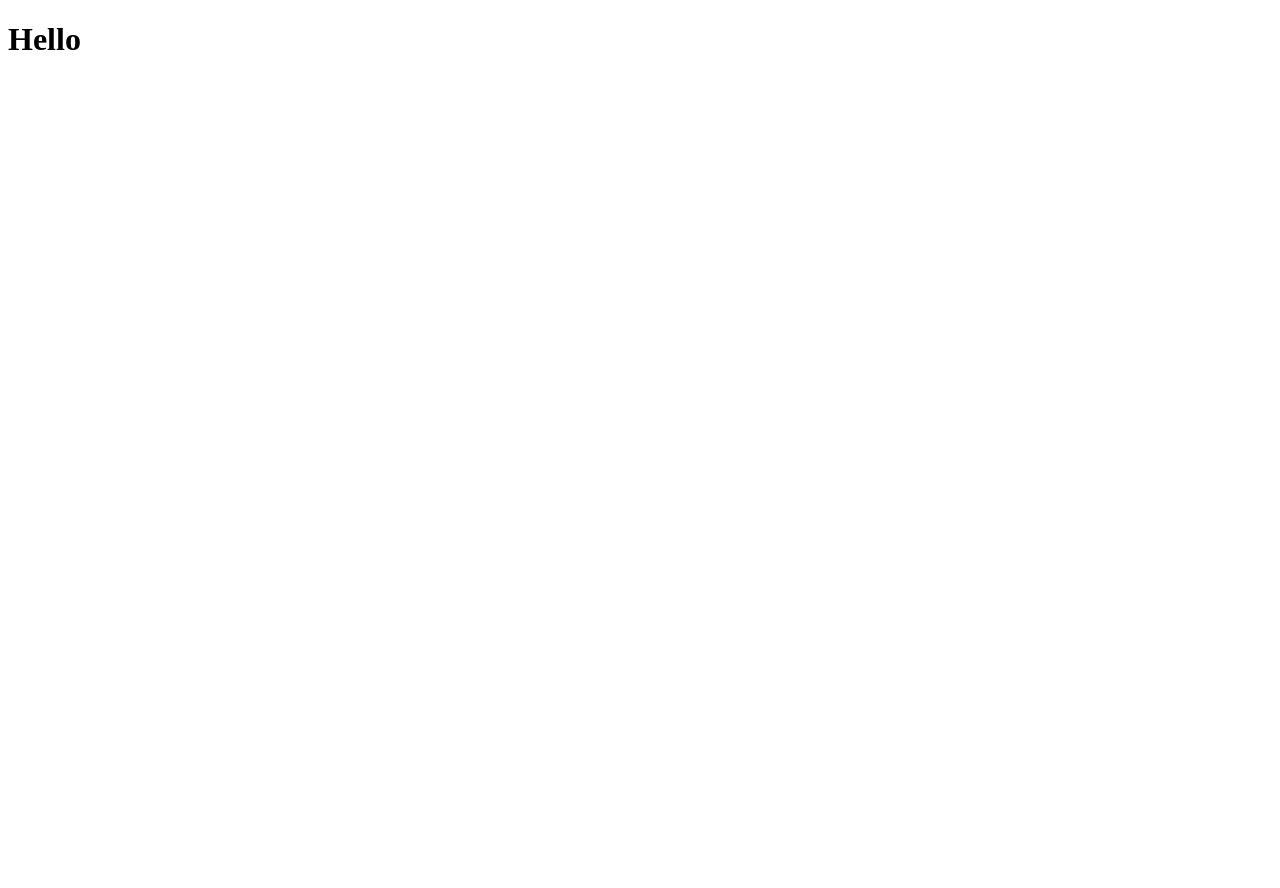
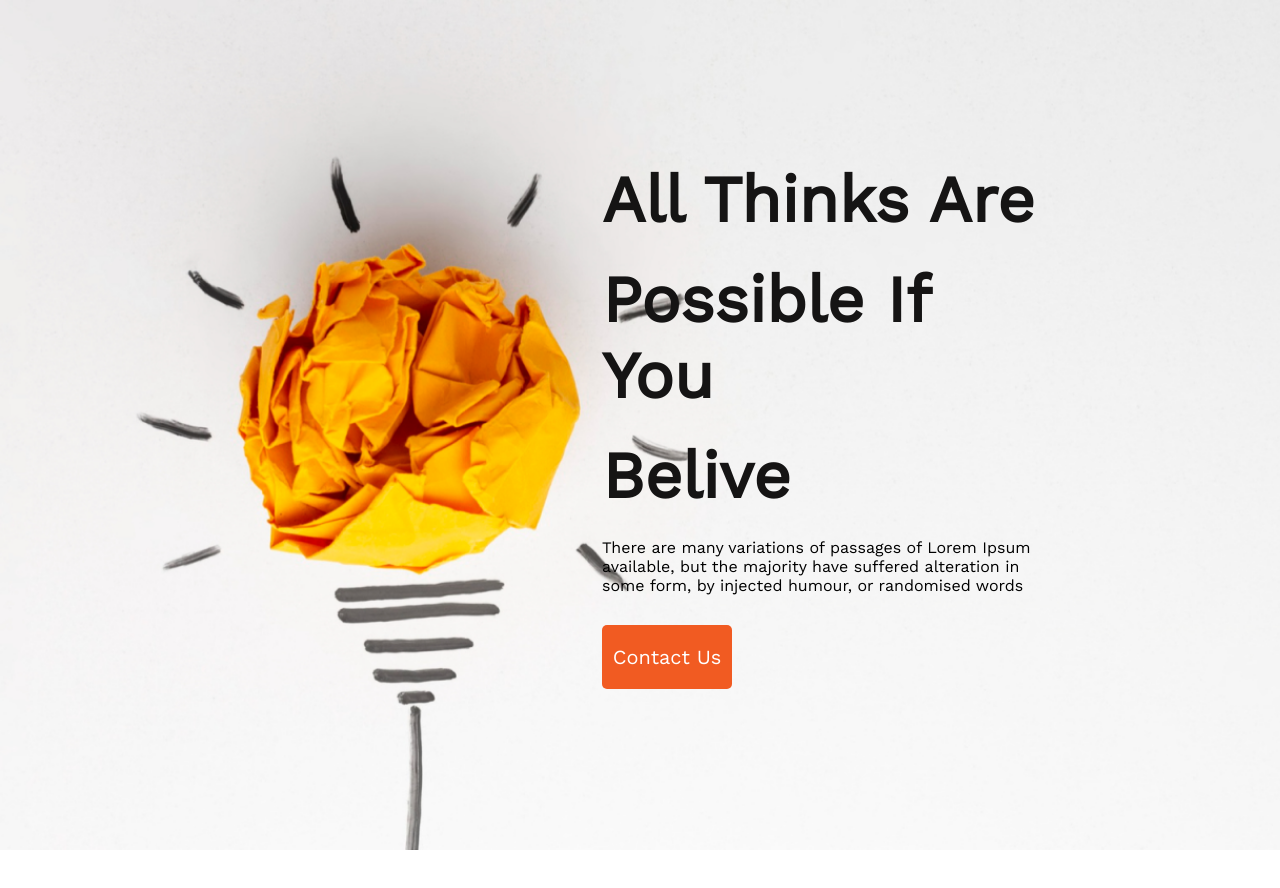
Before and after one commit to nafiul-alam-29/new_year_new_me, a plain HTML site: page index.html in a window 1280 px wide. Before the commit the page ends 800 px from the top, so only its background shows below. Drawn offline with nearby package versions, Linux system fonts and the light colour scheme.

Commit message:
banner part complete

```diff
--- a/index.html
+++ b/index.html
@@ -5,8 +5,38 @@
     <meta http-equiv="X-UA-Compatible" content="IE=edge" />
     <meta name="viewport" content="width=device-width, initial-scale=1.0" />
     <title>New Year New Me</title>
+
+    <!-- Google fonts -->
+    <link rel="preconnect" href="https://fonts.googleapis.com" />
+    <link rel="preconnect" href="https://fonts.gstatic.com" crossorigin />
+    <link
+      href="https://fonts.googleapis.com/css2?family=Poppins:wght@500&family=Work+Sans&display=swap"
+      rel="stylesheet"
+    />
+    <link rel="stylesheet" href="style.css" />
   </head>
   <body>
-    <h1>Hello</h1>
+    <!-- Header Section -->
+    <header>
+      <section>
+        <div class="banner">
+          <div></div>
+          <div class="banner-section">
+            <h1 class="banner-title">All Thinks Are</h1>
+            <h1 class="banner-title">Possible If You</h1>
+            <h1 class="banner-title">Belive</h1>
+            <p>
+              There are many variations of passages of Lorem Ipsum available,
+              but the majority have suffered alteration in some form, by
+              injected humour, or randomised words
+            </p>
+            <button class="btn-primary">Contact Us</button>
+          </div>
+        </div>
+      </section>
+    </header>
+
+    <main></main>
+    <footer></footer>
   </body>
 </html>
--- /dev/null
+++ b/style.css
@@ -0,0 +1,46 @@
+* {
+  font-family: "Work Sans", sans-serif;
+  margin: 0;
+}
+
+/* banner section */
+
+.banner {
+  display: flex;
+  background-image: url(images/banner/banner1.png);
+  background-size: cover;
+  height: 850px;
+  justify-content: space-between;
+  align-items: center;
+}
+
+.banner-section {
+  padding: 230px;
+  width: 35%;
+}
+
+.banner-title {
+  font-size: 65px;
+  font-weight: 700;
+  color: #151414;
+  margin-bottom: 24px;
+}
+
+.banner-description {
+  font-size: 16px;
+  font-weight: 400;
+  color: #444343;
+}
+
+.btn-primary {
+  margin-top: 30px;
+  width: 130px;
+  height: 64px;
+  background-color: #f15b22;
+  border: 0;
+  border-radius: 5px;
+  color: #ffffff;
+  font-size: 20px;
+  padding: 10px;
+  font-weight: 400;
+}
```
Also changed, not shown: images/banner/banner1.png (added), images/banner/banner2.png (added), images/banner/banner3.png (added), images/gradient1.png (added), images/gradient2.png (added), images/gradient3.png (added), images/icons/ecom.png (added), images/icons/fb.png (added), images/icons/js.png (added), images/icons/smoke.png (added), images/icons/twitter.png (added), images/icons/web.png (added), images/icons/youtube.png (added), images/person.png (added), 1 more files.
